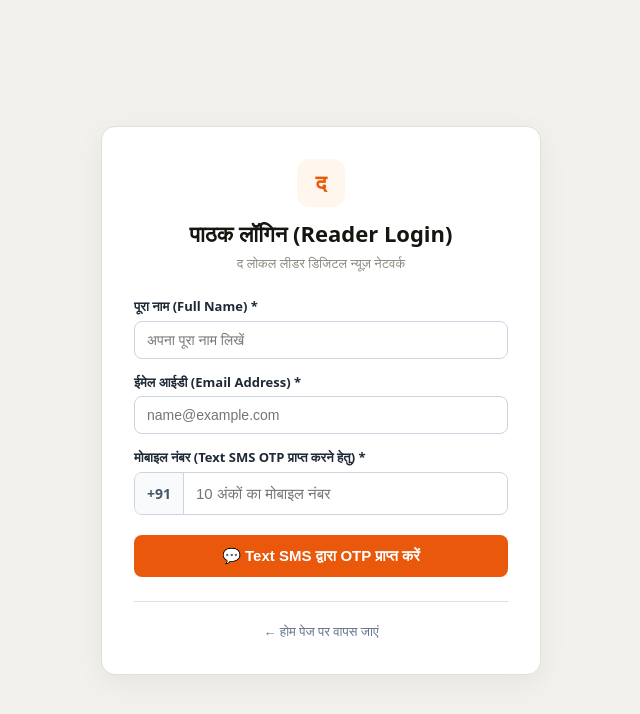
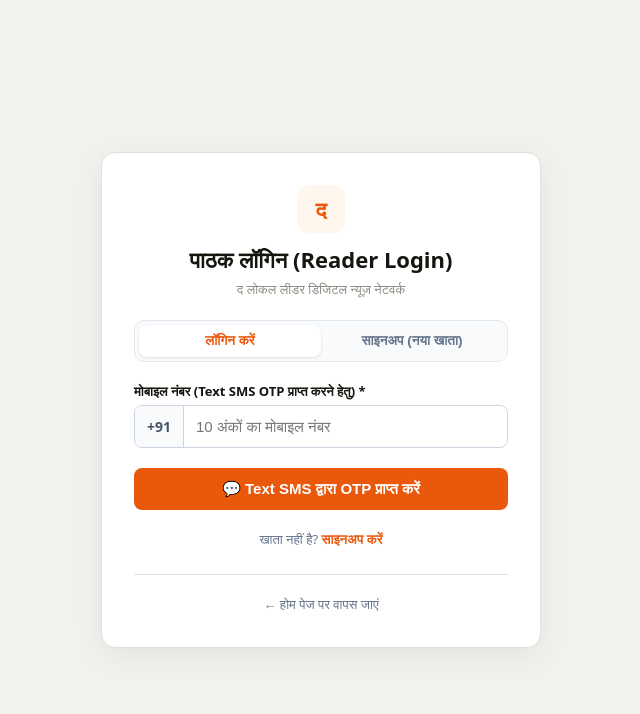
Before and after one commit to algogrowth2-cell/news-network, a Next.js app: page /login in a window 1280 px wide. Shown: the top 714 px of the page, without its empty margins (319-959 px from the left). Built offline with nearby package versions, Linux system fonts and the light colour scheme; no server answers.

Commit message:
feat: add Signup and Login tabs with mandatory 2Factor text SMS OTP account creation

```diff
--- a/src/app/login/page.tsx
+++ b/src/app/login/page.tsx
@@ -1,11 +1,18 @@
 'use client';
-import { useState } from 'react';
+import { useState, useEffect } from 'react';
 import Link from 'next/link';
-import { useRouter } from 'next/navigation';
+import { useRouter, useSearchParams } from 'next/navigation';
+import { db } from '@/lib/firebase';
+import { doc, getDoc, setDoc, serverTimestamp } from 'firebase/firestore';
 
-export default function ReaderLoginPage() {
+export default function LoginPage() {
   const router = useRouter();
-  const [step, setStep] = useState<'details' | 'otp'>('details');
+  const searchParams = useSearchParams();
+
+  const [authMode, setAuthMode] = useState<'login' | 'signup'>('login');
+  const [step, setStep] = useState<'form' | 'otp'>('form');
+
+  // Form Fields
   const [name, setName] = useState('');
   const [email, setEmail] = useState('');
   const [phone, setPhone] = useState('');
@@ -14,20 +21,38 @@ export default function ReaderLoginPage() {
   const [loading, setLoading] = useState(false);
   const [msg, setMsg] = useState({ text: '', type: '' });
 
+  useEffect(() => {
+    if (searchParams?.get('mode') === 'signup') {
+      setAuthMode('signup');
+    }
+  }, [searchParams]);
+
+  // Tab Switcher Reset
+  const handleTabSwitch = (mode: 'login' | 'signup') => {
+    setAuthMode(mode);
+    setStep('form');
+    setOtp('');
+    setMsg({ text: '', type: '' });
+  };
+
+  // 1. Send SMS OTP via 2Factor API
   const handleSendOtp = async (e: React.FormEvent) => {
     e.preventDefault();
     setMsg({ text: '', type: '' });
 
+    if (authMode === 'signup') {
       if (!name.trim()) {
-      setMsg({ text: 'Kripya apna naam likhein.', type: 'error' });
+        setMsg({ text: 'कृपया अपना पूरा नाम दर्ज करें।', type: 'error' });
         return;
       }
       if (!email.trim() || !email.includes('@')) {
-      setMsg({ text: 'Kripya sahi email ID darj karein.', type: 'error' });
+        setMsg({ text: 'कृपया सही ईमेल आईडी दर्ज करें।', type: 'error' });
         return;
       }
+    }
+
     if (!phone || phone.length !== 10) {
-      setMsg({ text: 'Kripya 10 ankon ka mobile number darj karein.', type: 'error' });
+      setMsg({ text: 'कृपया 10 अंकों का सही मोबाइल नंबर दर्ज करें।', type: 'error' });
       return;
     }
 
@@ -43,22 +68,23 @@ export default function ReaderLoginPage() {
       if (data.success) {
         setSessionId(data.sessionId);
         setStep('otp');
-        setMsg({ text: 'Mobile par Text SMS dwara OTP bhej diya gaya hai.', type: 'success' });
+        setMsg({ text: `+91 ${phone} पर SMS द्वारा 6 अंकों का OTP भेज दिया गया है।`, type: 'success' });
       } else {
-        setMsg({ text: data.message || 'OTP bhejne me samasya aayi.', type: 'error' });
+        setMsg({ text: data.message || 'OTP भेजने में समस्या आई, कृपया नंबर जांचें।', type: 'error' });
       }
     } catch (err) {
-      setMsg({ text: 'Server connection error.', type: 'error' });
+      setMsg({ text: 'सर्वर कनेक्शन में समस्या आई।', type: 'error' });
     }
     setLoading(false);
   };
 
+  // 2. Verify SMS OTP & Create/Load User Account
   const handleVerifyOtp = async (e: React.FormEvent) => {
     e.preventDefault();
     setMsg({ text: '', type: '' });
 
     if (!otp || otp.length < 4) {
-      setMsg({ text: 'Kripya sahi 6 ankon ka OTP darj karein.', type: 'error' });
+      setMsg({ text: 'कृपया सही 6 अंकों का OTP दर्ज करें।', type: 'error' });
       return;
     }
 
@@ -72,27 +98,60 @@ export default function ReaderLoginPage() {
       const data = await res.json();
 
       if (data.success) {
+        const userId = 'u_' + phone;
+        let finalName = name.trim();
+        let finalEmail = email.trim();
+
+        // Check if user exists in Firestore
+        try {
+          const userRef = doc(db, 'users', userId);
+          const userSnap = await getDoc(userRef);
+
+          if (userSnap.exists()) {
+            const existingData = userSnap.data();
+            finalName = existingData.name || finalName || 'पाठक';
+            finalEmail = existingData.email || finalEmail || `${phone}@news.local`;
+          } else {
+            // New user registration in Firestore
+            await setDoc(userRef, {
+              name: finalName || 'पाठक',
+              email: finalEmail || `${phone}@news.local`,
+              phone: phone,
+              role: 'reader',
+              verified: true,
+              createdAt: serverTimestamp()
+            }, { merge: true });
+          }
+        } catch (dbErr) {
+          console.error('Firestore save optional error:', dbErr);
+        }
+
         const userObj = {
-          uid: 'reader_' + phone,
-          name: name.trim(),
-          email: email.trim(),
-          phone: phone.trim(),
+          uid: userId,
+          name: finalName || 'पाठक',
+          email: finalEmail || `${phone}@news.local`,
+          phone: phone,
           role: 'reader',
           verified: true
         };
 
+        // Cache session for Navbar, Comments & Shok Sandesh
         localStorage.setItem('reader_user', JSON.stringify(userObj));
         localStorage.setItem('shok_user', JSON.stringify(userObj));
 
-        setMsg({ text: 'OTP satyapit! Login safal...', type: 'success' });
+        setMsg({
+          text: authMode === 'signup' ? '🎉 खाता सफलतापूर्वक बन गया! लॉगिन हो रहा है...' : '✓ OTP सत्यापित! लॉगिन सफल रहा...',
+          type: 'success'
+        });
+
         setTimeout(() => {
           router.push('/');
-        }, 1000);
+        }, 1100);
       } else {
-        setMsg({ text: data.message || 'Galat OTP darj kiya gaya hai.', type: 'error' });
+        setMsg({ text: data.message || 'गलत OTP दर्ज किया गया है।', type: 'error' });
       }
     } catch (err) {
-      setMsg({ text: 'Satypan vifal raha.', type: 'error' });
+      setMsg({ text: 'सत्यापन विफल रहा।', type: 'error' });
     }
     setLoading(false);
   };
@@ -101,18 +160,62 @@ export default function ReaderLoginPage() {
     <div style={{ minHeight: '100vh', background: '#f2f1ee', display: 'flex', alignItems: 'center', justifyContent: 'center', padding: '20px', fontFamily: '"Mukta", system-ui, sans-serif' }}>
       <div style={{ background: '#ffffff', width: '100%', maxWidth: '440px', borderRadius: '14px', border: '1px solid #e3e0da', padding: '32px', boxShadow: '0 8px 30px rgba(0,0,0,0.06)' }}>
 
-        <div style={{ textAlign: 'center', marginBottom: '24px' }}>
+        {/* Brand Header */}
+        <div style={{ textAlign: 'center', marginBottom: '20px' }}>
           <div style={{ width: '48px', height: '48px', background: '#fff7ed', borderRadius: '12px', display: 'grid', placeItems: 'center', margin: '0 auto 10px', fontSize: '22px', color: '#ea580c', fontWeight: 800 }}>
             द
           </div>
           <h2 style={{ fontSize: '22px', fontWeight: 700, margin: '0 0 4px', color: '#16150f' }}>
-            पाठक लॉगिन (Reader Login)
+            {authMode === 'login' ? 'पाठक लॉगिन (Reader Login)' : 'नया खाता बनाएं (Reader Sign Up)'}
           </h2>
           <p style={{ fontSize: '13px', color: '#8d897f', margin: 0 }}>
             द लोकल लीडर डिजिटल न्यूज़ नेटवर्क
           </p>
         </div>
 
+        {/* Tab Switcher: Login / Sign Up */}
+        {step === 'form' && (
+          <div style={{ display: 'grid', gridTemplateColumns: '1fr 1fr', background: '#f8fafc', padding: '4px', borderRadius: '10px', marginBottom: '20px', border: '1px solid #e2e8f0' }}>
+            <button
+              type="button"
+              onClick={() => handleTabSwitch('login')}
+              style={{
+                background: authMode === 'login' ? '#ffffff' : 'transparent',
+                color: authMode === 'login' ? '#ea580c' : '#64748b',
+                border: 'none',
+                padding: '8px',
+                borderRadius: '8px',
+                fontSize: '13.5px',
+                fontWeight: 700,
+                cursor: 'pointer',
+                boxShadow: authMode === 'login' ? '0 1px 3px rgba(0,0,0,0.1)' : 'none',
+                transition: 'all 0.2s'
+              }}
+            >
+              लॉगिन करें
+            </button>
+            <button
+              type="button"
+              onClick={() => handleTabSwitch('signup')}
+              style={{
+                background: authMode === 'signup' ? '#ffffff' : 'transparent',
+                color: authMode === 'signup' ? '#ea580c' : '#64748b',
+                border: 'none',
+                padding: '8px',
+                borderRadius: '8px',
+                fontSize: '13.5px',
+                fontWeight: 700,
+                cursor: 'pointer',
+                boxShadow: authMode === 'signup' ? '0 1px 3px rgba(0,0,0,0.1)' : 'none',
+                transition: 'all 0.2s'
+              }}
+            >
+              साइनअप (नया खाता)
+            </button>
+          </div>
+        )}
+
+        {/* Status / Error Message Banner */}
         {msg.text && (
           <div style={{
             background: msg.type === 'success' ? '#f0fdf4' : '#fef2f2',
@@ -128,10 +231,13 @@ export default function ReaderLoginPage() {
           </div>
         )}
 
-        {step === 'details' ? (
+        {step === 'form' ? (
           <form onSubmit={handleSendOtp} style={{ display: 'flex', flexDirection: 'column', gap: '14px' }}>
+
+            {authMode === 'signup' && (
+              <>
                 <div>
-              <label style={{ display: 'block', fontSize: '13px', fontWeight: 700, marginBottom: '4px' }}>
+                  <label style={{ display: 'block', fontSize: '13px', fontWeight: 700, marginBottom: '4px', color: '#16150f' }}>
                     पूरा नाम (Full Name) *
                   </label>
                   <input
@@ -145,7 +251,7 @@ export default function ReaderLoginPage() {
                 </div>
 
                 <div>
-              <label style={{ display: 'block', fontSize: '13px', fontWeight: 700, marginBottom: '4px' }}>
+                  <label style={{ display: 'block', fontSize: '13px', fontWeight: 700, marginBottom: '4px', color: '#16150f' }}>
                     ईमेल आईडी (Email Address) *
                   </label>
                   <input
@@ -157,9 +263,11 @@ export default function ReaderLoginPage() {
                     style={{ width: '100%', padding: '10px 12px', borderRadius: '8px', border: '1px solid #cbd5e1', fontSize: '14px', outline: 'none' }}
                   />
                 </div>
+              </>
+            )}
 
             <div>
-              <label style={{ display: 'block', fontSize: '13px', fontWeight: 700, marginBottom: '4px' }}>
+              <label style={{ display: 'block', fontSize: '13px', fontWeight: 700, marginBottom: '4px', color: '#16150f' }}>
                 मोबाइल नंबर (Text SMS OTP प्राप्त करने हेतु) *
               </label>
               <div style={{ display: 'flex', alignItems: 'center', border: '1px solid #cbd5e1', borderRadius: '8px', overflow: 'hidden' }}>
@@ -193,16 +301,42 @@ export default function ReaderLoginPage() {
             >
               {loading ? 'SMS OTP भेजा जा रहा है...' : '💬 Text SMS द्वारा OTP प्राप्त करें'}
             </button>
+
+            <div style={{ textAlign: 'center', marginTop: '6px', fontSize: '13px', color: '#64748b' }}>
+              {authMode === 'login' ? (
+                <span>
+                  खाता नहीं है?{' '}
+                  <button
+                    type="button"
+                    onClick={() => handleTabSwitch('signup')}
+                    style={{ background: 'none', border: 'none', color: '#ea580c', fontWeight: 700, cursor: 'pointer', padding: 0 }}
+                  >
+                    साइनअप करें
+                  </button>
+                </span>
+              ) : (
+                <span>
+                  पहले से खाता है?{' '}
+                  <button
+                    type="button"
+                    onClick={() => handleTabSwitch('login')}
+                    style={{ background: 'none', border: 'none', color: '#ea580c', fontWeight: 700, cursor: 'pointer', padding: 0 }}
+                  >
+                    लॉगिन करें
+                  </button>
+                </span>
+              )}
+            </div>
           </form>
         ) : (
           <form onSubmit={handleVerifyOtp} style={{ display: 'flex', flexDirection: 'column', gap: '14px' }}>
             <div style={{ textAlign: 'center', marginBottom: '8px' }}>
               <span style={{ fontSize: '13.5px', color: '#64748b' }}>
-                नंबर <b>+91 {phone}</b> पर प्राप्त 6 अंकों का OTP दर्ज करें
+                नंबर <b>+91 {phone}</b> पर भेजा गया 6 अंकों का OTP दर्ज करें
               </span>
               <button
                 type="button"
-                onClick={() => setStep('details')}
+                onClick={() => setStep('form')}
                 style={{ display: 'block', margin: '4px auto 0', background: 'none', border: 'none', color: '#ea580c', fontSize: '12px', cursor: 'pointer', fontWeight: 600 }}
               >
                 नंबर / विवरण बदलें
@@ -236,8 +370,19 @@ export default function ReaderLoginPage() {
                 cursor: 'pointer'
               }}
             >
-              {loading ? 'जाँच की जा रही है...' : '✓ OTP सत्यापित करें और लॉगिन हों'}
+              {loading ? 'जाँच की जा रही है...' : (authMode === 'signup' ? '✓ खाता बनाएं और लॉगिन हों' : '✓ OTP सत्यापित करें और लॉगिन हों')}
             </button>
+
+            <div style={{ textAlign: 'center', marginTop: '6px' }}>
+              <button
+                type="button"
+                onClick={handleSendOtp}
+                disabled={loading}
+                style={{ background: 'none', border: 'none', color: '#ea580c', fontSize: '13px', cursor: 'pointer', fontWeight: 600 }}
+              >
+                पुनः OTP भेजें (Resend SMS)
+              </button>
+            </div>
           </form>
         )}
 
```
Lines whose indentation alone changed are shown as unchanged.
